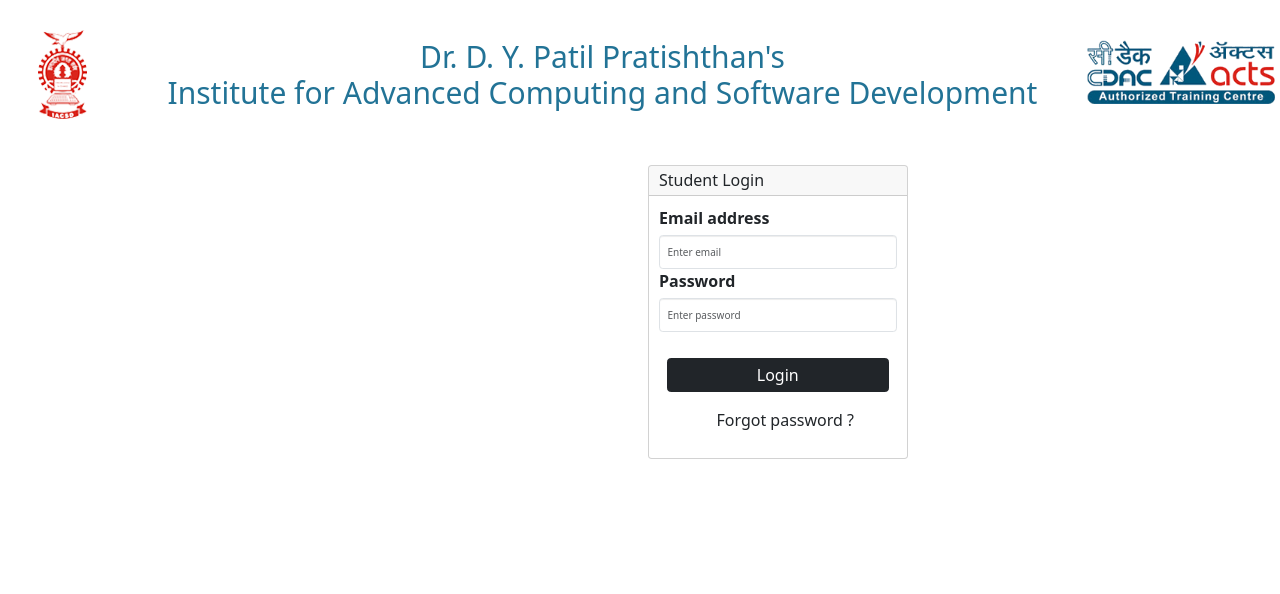
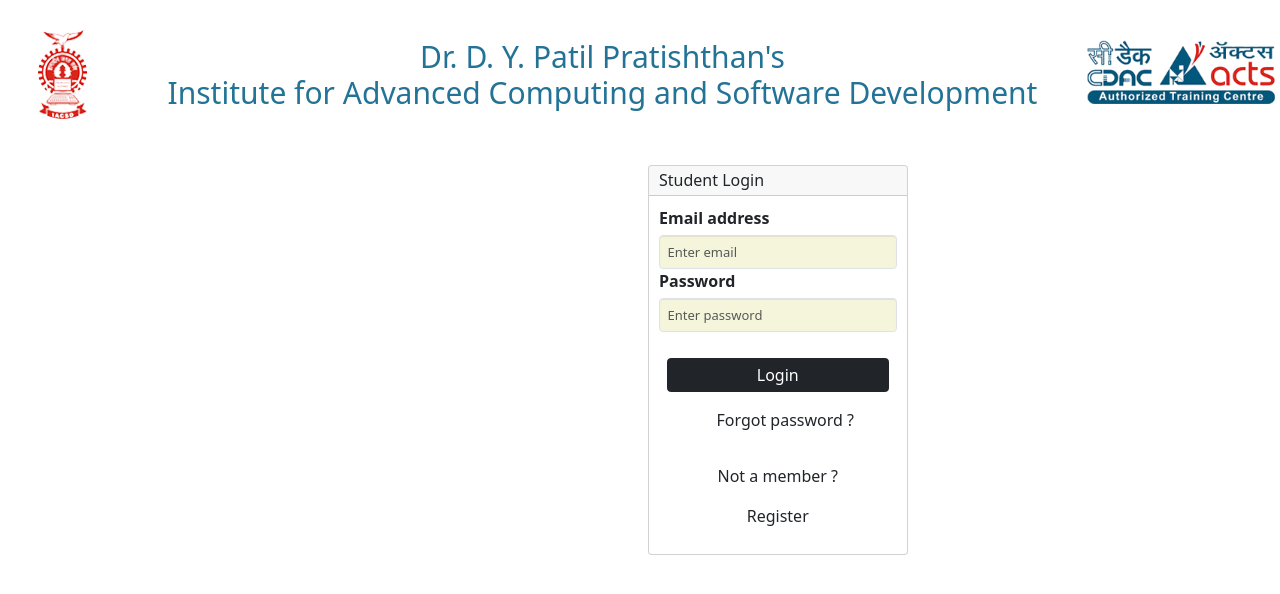
Before and after one commit to Vaishnav-puram/examPortal, a React (Vite) app in the folder frontend/: page /signin in a window 1280 px wide. Shown: the top 594 px of the page. Built offline with nearby package versions, Linux system fonts and the light colour scheme.

Commit message:
added styles

```diff
--- a/frontend/src/components/SignIn.jsx
+++ b/frontend/src/components/SignIn.jsx
@@ -3,6 +3,8 @@ import { CardBody, Container, FormGroup } from "reactstrap";
 import { Card, CardHeader } from "reactstrap";
 import Form from 'react-bootstrap/Form';
 import Button from 'react-bootstrap/Button';
+import { Link } from "react-router-dom";
+import "../index.css"
 function SignIn(){
     return(
         <>
@@ -16,15 +18,18 @@ function SignIn(){
                     <Form>
                         <FormGroup>
                             <Form.Label>Email address</Form.Label>
-                            <Form.Control type="email" placeholder="Enter email" />
+                            <Form.Control id="email" type="email" placeholder="Enter email" style={{fontSize:'small'}} />
                             <Form.Label>Password</Form.Label>
-                            <Form.Control type="password" placeholder="Enter password" />
+                            <Form.Control id="pass" type="password" placeholder="Enter password" style={{fontSize:'small'}} />
                         </FormGroup>
                         <Container className="text-center">
                         <Button  variant="dark" style={{fontSize:'medium'}}>Login</Button>
                         <a href="" className="ms-4">Forgot password ?</a>
                         </Container>
                     </Form>
+                    <Container className="text-center">
+                            Not a member ? <Link>Register</Link>
+                    </Container>
                 </CardBody>
 
             </Card>
```
